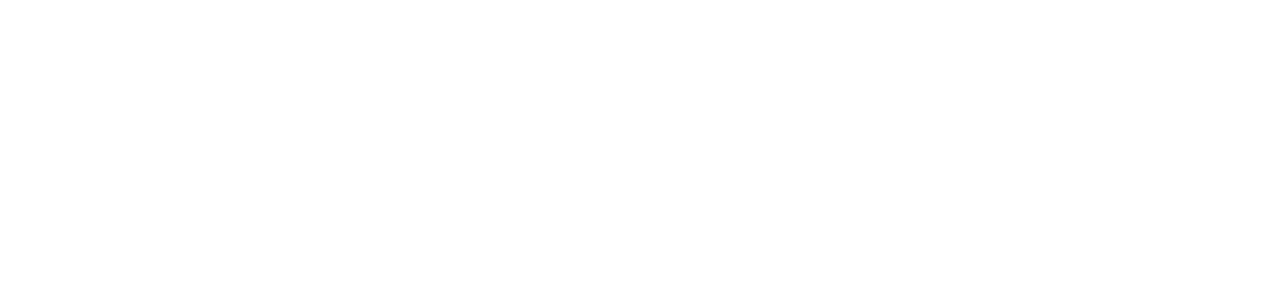
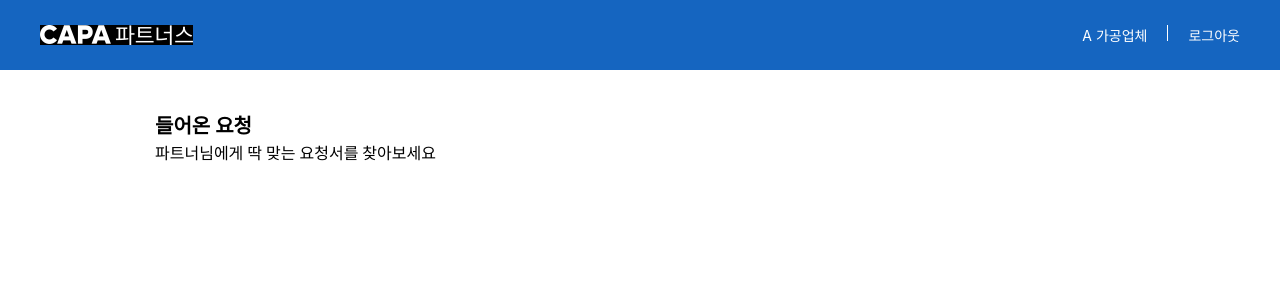
Before and after one commit to peter-coco/Ateamventures_codingTest, a React (Create React App) app: page / in a window 1280 px wide. Shown: the top 300 px of the page. Built offline with nearby package versions, Linux system fonts and the light colour scheme.

Commit message:
navbar: html & css

```diff
--- a/package.json
+++ b/package.json
@@ -44,5 +44,8 @@
       "last 1 firefox version",
       "last 1 safari version"
     ]
+  },
+  "devDependencies": {
+    "@types/styled-components": "^5.1.12"
   }
 }
--- a/src/App.tsx
+++ b/src/App.tsx
@@ -2,8 +2,24 @@
 import logo from "./logo.svg";
 import "./App.css";
 
+import styled from "styled-components";
+
+import Navbar from "./components/navbar";
+import Main from "./components/main/main";
+
+const BackgroudWrap = styled.div`
+  width: 100vw;
+  height: 100vh;
+  background-color: #ffffff;
+`;
+
 function App() {
-  return <div></div>;
+  return (
+    <BackgroudWrap>
+      <Navbar />
+      <Main />
+    </BackgroudWrap>
+  );
 }
 
 export default App;
--- a/src/components/main/main.tsx
+++ b/src/components/main/main.tsx
@@ -0,0 +1,33 @@
+import React, { useEffect } from "react";
+import styled from "styled-components";
+
+import MainTitle from "./mainTitle";
+import MainFilteringOptions from "./mainFilteringOptions";
+import MainConsultingToggleOption from "./mainConsultingToggleOption";
+import MainRequestLists from "./mainRequestLists";
+
+const MainWrap = styled.div`
+  width: 100%;
+  height: calc(100% - 70px);
+  padding: 40px 155px 60px 155px;
+  box-sizing: border-box;
+`;
+
+const MainOptionsWrap = styled.div`
+  display: flex;
+  justify-content: space-between;
+`;
+
+const Main = () => {
+  return (
+    <MainWrap>
+      <MainTitle />
+      <MainOptionsWrap>
+        <MainFilteringOptions />
+        <MainConsultingToggleOption />
+      </MainOptionsWrap>
+      <MainRequestLists />
+    </MainWrap>
+  );
+};
+export default Main;
--- a/src/components/main/mainConsultingToggleOption.tsx
+++ b/src/components/main/mainConsultingToggleOption.tsx
@@ -0,0 +1,9 @@
+import React, { useEffect } from "react";
+import styled from "styled-components";
+
+const MainConsultingToggleOptionWrap = styled.div``;
+
+const MainConsultingToggleOption = () => {
+  return <MainConsultingToggleOptionWrap></MainConsultingToggleOptionWrap>;
+};
+export default MainConsultingToggleOption;
--- a/src/components/main/mainFilteringOptions.tsx
+++ b/src/components/main/mainFilteringOptions.tsx
@@ -0,0 +1,14 @@
+import React, { useEffect } from "react";
+import styled from "styled-components";
+
+const MainFilteringOptionsWrap = styled.div``;
+
+const MainFilteringOptions = () => {
+  return (
+    <MainFilteringOptionsWrap>
+      {/* <MainFilterOptions> */}
+    </MainFilteringOptionsWrap>
+  );
+};
+
+export default MainFilteringOptions;
--- a/src/components/main/mainRequestLists.tsx
+++ b/src/components/main/mainRequestLists.tsx
@@ -0,0 +1,9 @@
+import React, { useEffect } from "react";
+import styled from "styled-components";
+
+const MainRequestListsWrap = styled.div``;
+
+const MainRequestLists = () => {
+  return <MainRequestListsWrap></MainRequestListsWrap>;
+};
+export default MainRequestLists;
--- a/src/components/main/mainTitle.tsx
+++ b/src/components/main/mainTitle.tsx
@@ -0,0 +1,38 @@
+import React, { useEffect } from "react";
+import styled from "styled-components";
+
+const MainTitleWrap = styled.div`
+  /* display: flex; */
+`;
+const MainTitleText = styled.div`
+  //styleName: 20pt - 600;
+  font-family: Noto Sans KR;
+  font-size: 20px;
+  font-style: normal;
+  font-weight: 700;
+  line-height: 32px;
+  letter-spacing: 0px;
+  text-align: left;
+`;
+const MainTitleSubscription = styled.div`
+  //styleName: 16pt - 400;
+  font-family: Noto Sans KR;
+  font-size: 16px;
+  font-style: normal;
+  font-weight: 400;
+  line-height: 24px;
+  letter-spacing: 0px;
+  text-align: left;
+`;
+
+const MainTitle = () => {
+  return (
+    <MainTitleWrap>
+      <MainTitleText>들어온 요청</MainTitleText>
+      <MainTitleSubscription>
+        파트너님에게 딱 맞는 요청서를 찾아보세요
+      </MainTitleSubscription>
+    </MainTitleWrap>
+  );
+};
+export default MainTitle;
--- a/src/components/navbar.tsx
+++ b/src/components/navbar.tsx
@@ -0,0 +1,56 @@
+import React, { useEffect } from "react";
+import styled from "styled-components";
+
+import navbarLogo from "../images/company_logo.png";
+
+const NavbarWrap = styled.div`
+  width: 100%;
+  height: 70px;
+  padding: 25px 40px;
+  justify-content: space-between;
+  box-sizing: border-box;
+  background-color: #1565c0;
+  display: flex;
+`;
+
+const NavbarLogoWrap = styled.div`
+  width: 153px;
+  height: 20px;
+`;
+const NavbarLogo = styled.img`
+  width: 100%;
+  height: 100%;
+`;
+
+const NavbarMenuWrap = styled.div`
+  //width: 40px;
+  height: 25px;
+  display: flex;
+  gap: 20px;
+`;
+
+const NavbarMenu = styled.div`
+  color: #ffffff;
+  font-size: 14px;
+`;
+const NavbarDivider = styled.div`
+  width: 1px;
+  height: 16px;
+  background-color: #ffffff;
+`;
+
+const Navbar = () => {
+  return (
+    <NavbarWrap>
+      <NavbarLogoWrap>
+        <NavbarLogo src={navbarLogo} />
+      </NavbarLogoWrap>
+      <NavbarMenuWrap>
+        <NavbarMenu>A 가공업체</NavbarMenu>
+        <NavbarDivider></NavbarDivider>
+        <NavbarMenu>로그아웃</NavbarMenu>
+      </NavbarMenuWrap>
+    </NavbarWrap>
+  );
+};
+export default Navbar;
```
Also changed, not shown: src/images/company_logo.png (added), 1 other file (tests, documents, lock files or other folders).
